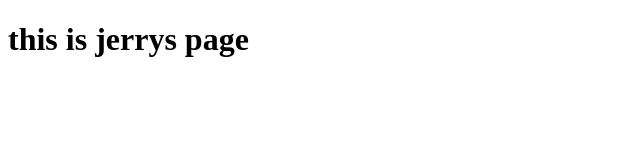
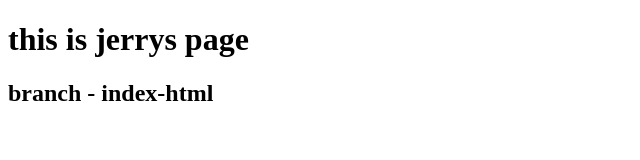
Before and after one commit to Jerrydede/crap_portfolio, a plain HTML site: page index.html in a window 1280 px wide. Shown: the whole page, without its empty margins (0-640 px from the left). Drawn offline with Linux system fonts and the light colour scheme.

Commit message:
added branch index html

```diff
--- a/index.html
+++ b/index.html
@@ -7,5 +7,6 @@
 
   <body>
     <h1> this is jerrys page <h2>
+    <h2> branch - index-html <h2>
   </body>
 </html>
```
